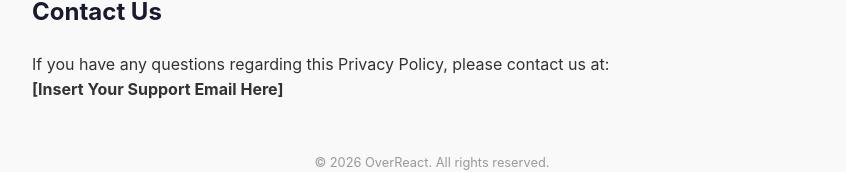
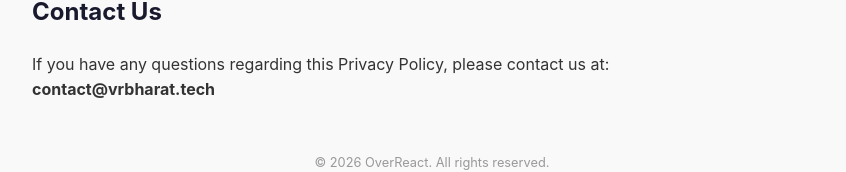
Before and after one commit to vrBharat/OverReact-privacy_policy, a plain HTML site: page index.html in a window 1280 px wide. Shown: the part 1522-1694 px from the top of the page, without its empty margins (208-1054 px from the left). Drawn offline with Linux system fonts and the light colour scheme.

Commit message:
Update privacy policy in index.html

```diff
--- a/privacy.html
+++ b/index.html
@@ -64,7 +64,7 @@
 
     <h2>Contact Us</h2>
     <p>If you have any questions regarding this Privacy Policy, please contact us at: <br>
-    <strong>[Insert Your Support Email Here]</strong></p>
+    <strong>contact@vrbharat.tech</strong></p>
 
     <footer style="margin-top: 50px; font-size: 0.8em; color: #999; text-align: center;">
         &copy; 2026 OverReact. All rights reserved.
```
